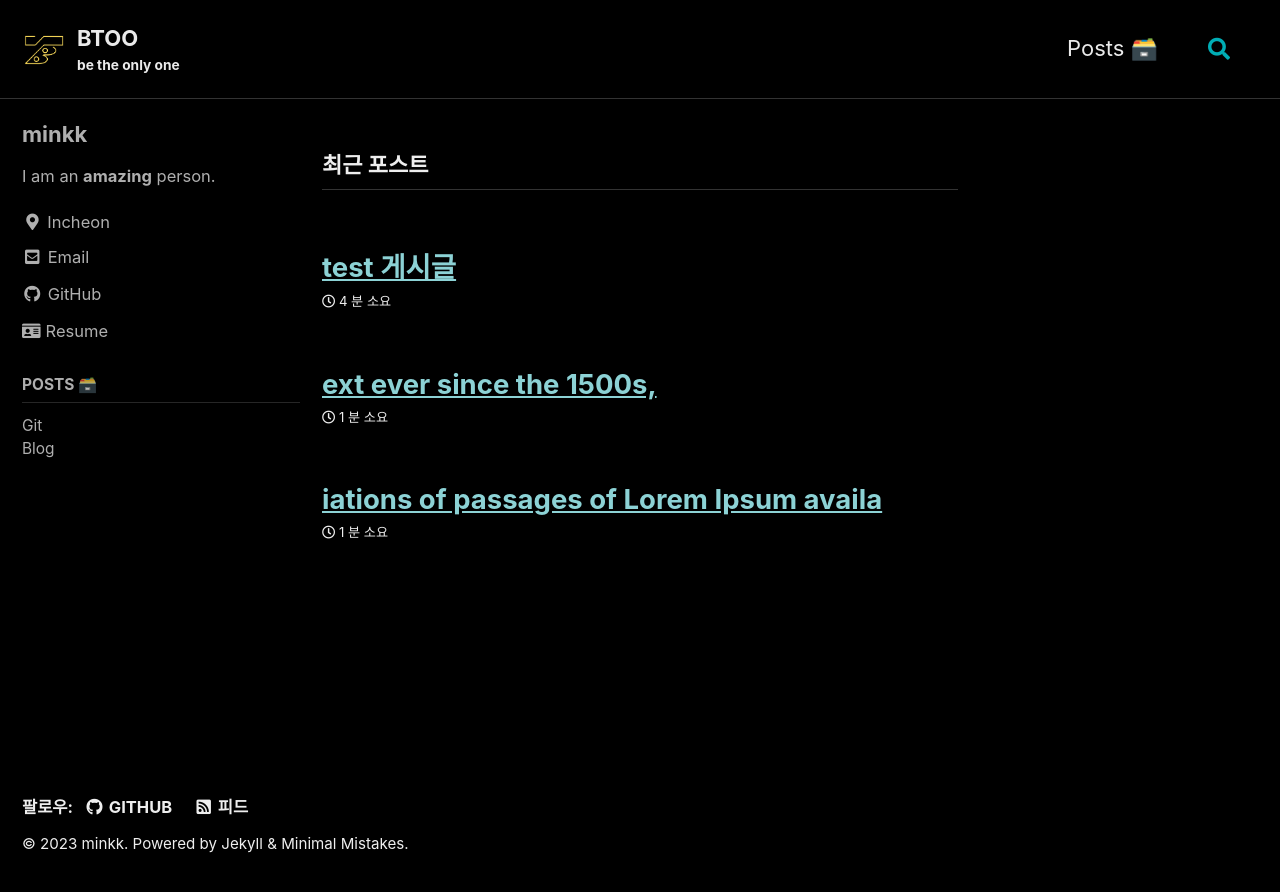
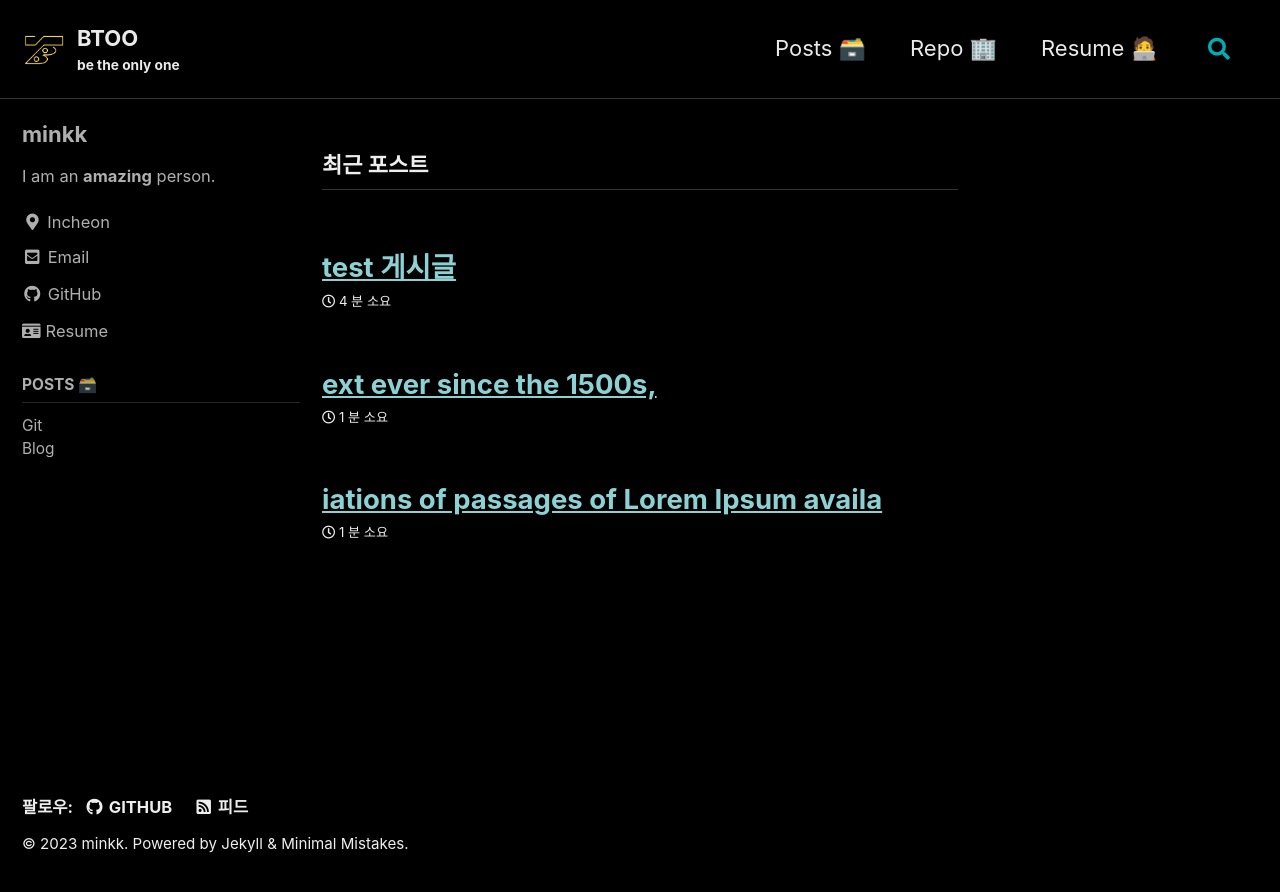
Before and after one commit to only-minkk/only-minkk.github.io, a Jekyll site: the page built from index.html, in a window 1280 px wide. Shown: the top 892 px of the page. Built offline with Jekyll 4.4.1, drawn with Linux system fonts in a browser that asks for light colours; cached includes are drawn as plain includes; the list of posts is cut into pages by our own code.

Commit message:
Update navigation

```diff
--- a/_data/navigation.yml
+++ b/_data/navigation.yml
@@ -16,6 +16,10 @@ main:
   #   url: /sitemap/
   - title: "Posts 🗃️"
     url: /posts/
+  - title: "Repo 🏢"
+    url: https://github.com/only-minkk
+  - title: "Resume 🧑‍💻"
+    url: /resume/
 
 posts:
   - title: Posts 🗃️
```
